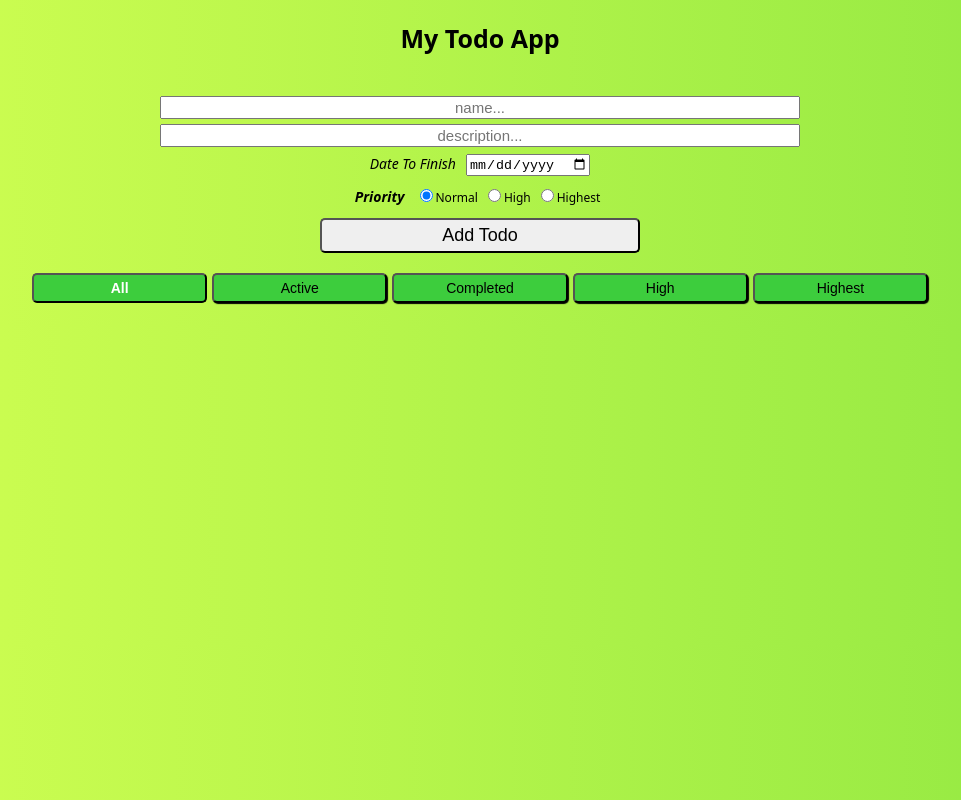
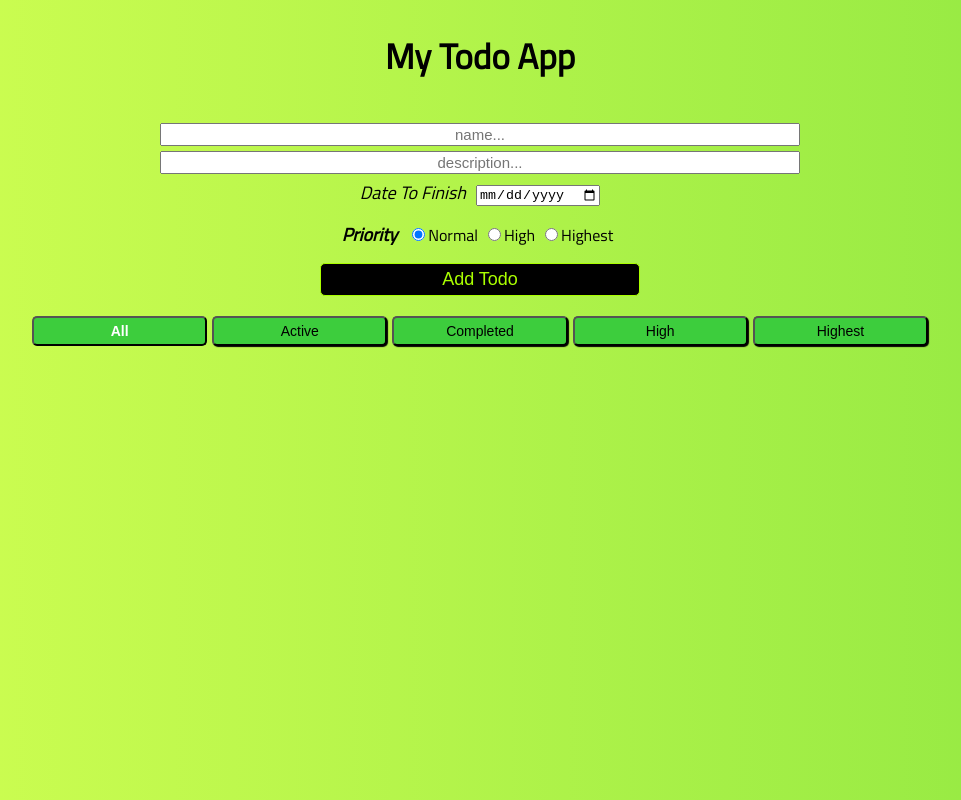
Before and after one commit to great-timofey/todo-app, a React (Create React App) app: page / in a window 1280 px wide. Shown: the whole page, without its empty margins (160-1121 px from the left). Built offline with nearby package versions, Linux system fonts and the light colour scheme.

Commit message:
fixed localstorage; small code refactoring; small styles changes

```diff
--- a/package.json
+++ b/package.json
@@ -15,6 +15,8 @@
   },
   "devDependencies": {
     "babel-plugin-styled-components": "^1.5.1",
+    "lodash": "^4.17.10",
+    "node-uuid": "^1.4.8",
     "react-redux": "^5.0.7",
     "redux": "^4.0.0",
     "redux-devtools": "^3.4.1",
--- a/public/index.html
+++ b/public/index.html
@@ -4,6 +4,7 @@
     <meta charset="utf-8">
     <meta name="viewport" content="width=device-width, initial-scale=1, shrink-to-fit=no">
     <title>React App</title>
+    <link href="https://fonts.googleapis.com/css?family=Titillium+Web:400, 700" rel="stylesheet">
   </head>
   <body>
     <div id="root"></div>
--- a/src/AC/index.js
+++ b/src/AC/index.js
@@ -1,34 +1,26 @@
 import { ADD_TODO, REMOVE_TODO, TOGGLE_TODO, SET_FILTER  } from '../constants';
+import { v4 } from 'node-uuid';
 
-let nextId = 0;
-export const addTodo = (name, desc, priority, date) => {
-  return {
+export const addTodo = (name, desc, priority, date) => ({
   type: ADD_TODO,
-    id: nextId++,
+  id: v4(),
   name,
   desc,
   priority,
   date
-  }
-};
+});
 
-export const removeTodo = id => {
-  return {
+export const removeTodo = id => ({
   type: REMOVE_TODO,
   id
-  }
-};
+});
 
-export const toggleTodo = id => {
-  return {
+export const toggleTodo = id => ({
   type: TOGGLE_TODO,
   id
-  }
-};
+});
 
-export const setFilter = filter => {
-  return {
+export const setFilter = filter => ({
   type: SET_FILTER,
   filter
-  }
-};
+});
--- a/src/components/AddTodoBar.js
+++ b/src/components/AddTodoBar.js
@@ -1,5 +1,5 @@
 import React, { Component } from 'react';
-import styled, { css } from 'styled-components';
+import styled from 'styled-components';
 import { addTodo } from '../AC';
 import { connect } from 'react-redux';
 import PriorityBar from './PriorityBar';
@@ -25,7 +25,7 @@ const DateContainer = styled.div`
 
 const DateLabel = styled.span`
   margin-right: 10px;
-  font-size: 14px;
+  font-size: 18px;
   font-style: italic;
 `
 
@@ -48,11 +48,14 @@ const AddButton = styled.button`
   padding: 5px;
   transition: 0.2s;
   max-height: 50px;
+  color: #AAFF00;
+  border: 1px solid #AAFF00;
+  background-color: black;
   &:hover {
     cursor: pointer;
     border: 1px solid black;
-    color: white;
-    background-color: black;
+    color: black;
+    background-color: #AAFF00;
     transition: 0.2s;
   }
 `;
@@ -63,7 +66,6 @@ class AddTodoBar extends Component {
 
     this.state = {
       currentPriority: 'Normal',
-      currentDate: ''
     }
 
     this.handleChange = this.handleChange.bind(this);
--- a/src/components/App.js
+++ b/src/components/App.js
@@ -6,19 +6,20 @@ import FiltersBar from './FiltersBar';
 
 injectGlobal`
   body {
-    font-family: system-ui;
+    font-family: 'Titillium Web', sans-serif;
     margin: 0 auto;
     background: linear-gradient(to right, rgba(210,255,82,1) 0%, rgba(145,232,66,1) 100%);
   }
 `;
 
 const AppContainer = styled.section`
-
 `;
 
 const AppHeader = styled.h1`
-  font-size: 25px
-  text-align: center
+  color: black;
+  font-size: 35px;
+  text-align: center;
+  margin-bottom: 20px;
 `;
 
 export default class App extends Component {
--- a/src/components/FiltersBar.js
+++ b/src/components/FiltersBar.js
@@ -1,5 +1,5 @@
 import React, { Component } from 'react';
-import styled, { css } from 'styled-components';
+import styled from 'styled-components';
 import { connect } from 'react-redux';
 import { setFilter } from '../AC';
 import { Filters } from '../constants';
--- a/src/components/PriorityBar.js
+++ b/src/components/PriorityBar.js
@@ -1,5 +1,5 @@
 import React, { Component } from 'react';
-import styled, { css } from 'styled-components';
+import styled from 'styled-components';
 
 const PriorityContainer = styled.div`
   display: flex;
@@ -9,7 +9,7 @@ const PriorityContainer = styled.div`
 `;
 
 const PriorityLegend = styled.h2`
-  font-size: 14px;
+  font-size: 18px;
   font-style: italic;
   margin-right: 10px;
 `;
@@ -25,7 +25,7 @@ const PriorityRadio = styled.input.attrs({
 const PriorityLabel = styled.label`
   margin-bottom: 5px;
   margin-right: 5px;
-  font-size: 12px;
+  font-size: 16px;
 `;
 
 export default ({ handleChange }) => {
--- a/src/components/Todo.js
+++ b/src/components/Todo.js
@@ -1,5 +1,5 @@
 import React, { Component } from 'react';
-import styled, { css } from 'styled-components';
+import styled from 'styled-components';
 import { connect } from 'react-redux';
 import { removeTodo, toggleTodo } from '../AC';
 
@@ -57,7 +57,7 @@ const TodoStatusBox = styled.input.attrs({
 
 class Todo extends Component {
   render() {
-    const { name, desc, priority, isChecked, date, overtime } = this.props;
+    const { name, desc, priority, completed, date } = this.props;
     let prioritySign;
     switch ( priority ) {
       case 'High':
@@ -72,11 +72,11 @@ class Todo extends Component {
 
     return (
       <TodoContainer
-        active={isChecked}
+        active={completed}
         date={date}
       >
         <TodoStatusBox
-          checked={isChecked}
+          checked={completed}
           onChange={this.handleCheck}
         />
         <TodoName>
--- a/src/components/TodoList.js
+++ b/src/components/TodoList.js
@@ -1,5 +1,5 @@
 import React, { Component } from 'react';
-import styled, { css } from 'styled-components';
+import styled from 'styled-components';
 import Todo from './Todo';
 import { connect } from 'react-redux';
 import { Filters } from '../constants';
@@ -19,12 +19,7 @@ const TodoList = ({ todos }) => {
         todos.map( todo =>
           <Todo
             key={todo.id}
-            id={todo.id}
-            name={todo.name}
-            desc={todo.desc}
-            priority={todo.priority}
-            isChecked={todo.completed}
-            date={todo.date}
+            {...todo}
           />
         )
       }
--- a/src/stores/index.js
+++ b/src/stores/index.js
@@ -1,5 +1,6 @@
 import { createStore } from 'redux';
-import reducer from '../reducers'
+import reducer from '../reducers';
+import throttle from 'lodash/throttle';
 
 const loadState = () => {
   try {
@@ -22,17 +23,17 @@ const saveState = (state) => {
   }
 }
 
-const persistedState = {...loadState()};
+const persistedState = loadState();
 const store = createStore(
   reducer,
   persistedState
 );
 
-store.subscribe(() => {
+store.subscribe(throttle(() => {
   saveState({
     todos: store.getState().todos
   });
-})
+}, 1000))
 
 //only for dev
 window.store = store;
```
Also changed, not shown: 1 other file (tests, documents, lock files or other folders). Lines whose indentation alone changed are shown as unchanged.
